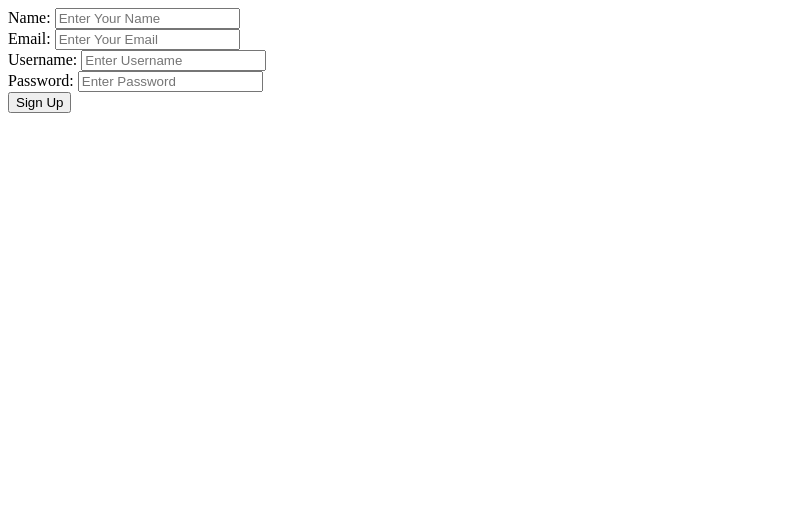
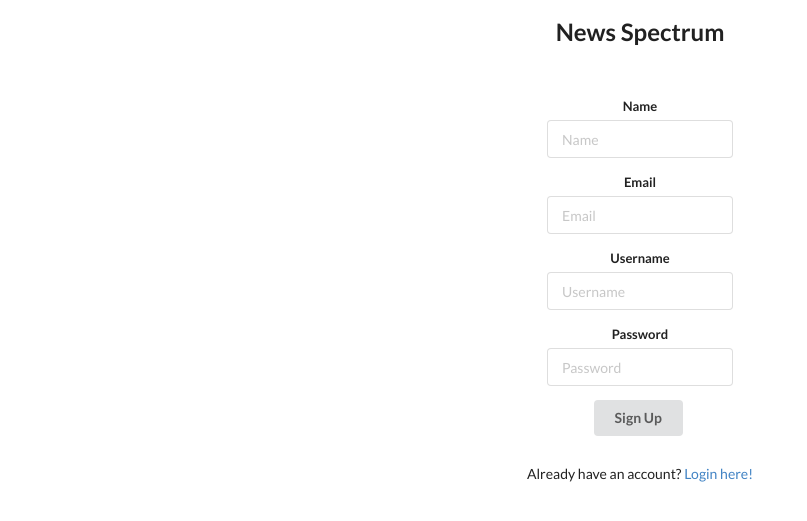
Before and after one commit to arnmishra/NewsSpectrum, a Flask app: page /signup in a window 1280 px wide. Shown: the top 521 px of the page, without its empty margins (0-807 px from the left). Run offline with Flask 2, Linux system fonts and the light colour scheme; parts of the project's set-up code (start-up, migrations or seed data) failed here and were passed over.

Commit message:
Sign up refactor

```diff
--- a/project/templates/signup.html
+++ b/project/templates/signup.html
@@ -3,15 +3,49 @@
 	<head>
 	    <meta charset="UTF-8">
 	    <title>Signup</title>
+
+	    <link rel="stylesheet" type="text/css" href="{{ url_for('static', filename='semantic/semantic.min.css') }}">
+      <link rel="stylesheet" type="text/css" href="{{ url_for('static', filename='styles/style.css') }}">
 	</head>
 
 	<body>
-		<form action="/signup" method="post">
-			Name: <input type="text" placeholder="Enter Your Name" name="name" required><br>
-			Email: <input type="text" placeholder="Enter Your Email" name="email" required><br>
-		    Username: <input type="text" placeholder="Enter Username" name="username" required><br>
-			Password: <input type="password" placeholder="Enter Password" name="password" required><br>
-		    <button type="submit">Sign Up</button><br>
-		</form>
+		<div class='ui container centered grid'>
+			<div class="row">
+				<div class="ui text menu">
+		      <a class="item" href="/">
+		        <h2 class='ui header'>
+		          News Spectrum
+		        </h2>
+		      </a>
+		    </div>
+	    </div>
+
+	    <div class="row">
+				<form action="/signup" method="post" class='ui form'>
+					<div class="field">
+						<label>Name</label>
+						<input type="text" placeholder="Name" name="name" required>
+					</div>
+					<div class="field">
+						<label>Email</label>
+						<input type="text" placeholder="Email" name="email" required>
+					</div>
+					<div class="field">
+						<label>Username</label>
+						<input type="text" placeholder="Username" name="username" required>
+					</div>
+					<div class="field">
+						<label>Password</label>
+						<input type="password" placeholder="Password" name="password" required><br>
+					</div>
+			    <button type="submit" class="ui button">Sign Up</button>
+				</form>
+			</div>
+
+			<div class="row">
+				<span>Already have an account? <a href="/login"> Login here!</a></span>
+			</div>
+		</div>
+
 	</body>
 </html>
--- a/project/views.py
+++ b/project/views.py
@@ -10,7 +10,7 @@ from random import shuffle
 def index():
     if current_user.is_authenticated:
         if current_user.political_score == 0:
-            return render_template('index.html')
+            return render_template('index.html', user=current_user.name)
         else:
             get_top_headlines()
             articles = []
```
